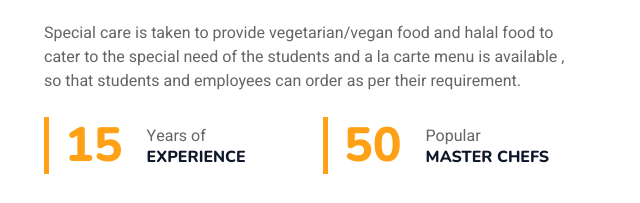
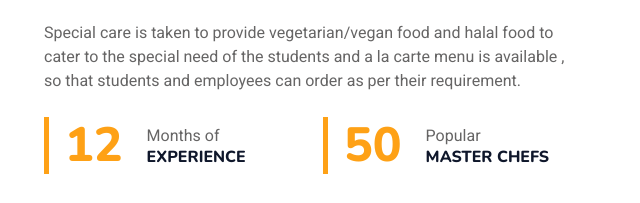
Before and after one commit to Prim25/Prim25.github.io, a plain HTML site: page index.html in a window 1280 px wide. Shown: the part 1479-1682 px from the top of the page, 620-1260 px from the left. Drawn offline with nearby package versions, Linux system fonts and the light colour scheme.

Commit message:
Update index.html

```diff
--- a/index.html
+++ b/index.html
@@ -174,9 +174,9 @@
                         <div class="row g-4 mb-4">
                             <div class="col-sm-6">
                                 <div class="d-flex align-items-center border-start border-5 border-primary px-3">
-                                    <h1 class="flex-shrink-0 display-5 text-primary mb-0" data-toggle="counter-up">15</h1>
+                                    <h1 class="flex-shrink-0 display-5 text-primary mb-0" data-toggle="counter-up">12</h1>
                                     <div class="ps-4">
-                                        <p class="mb-0">Years of</p>
+                                        <p class="mb-0">Months of</p>
                                         <h6 class="text-uppercase mb-0">Experience</h6>
                                     </div>
                                 </div>
```
